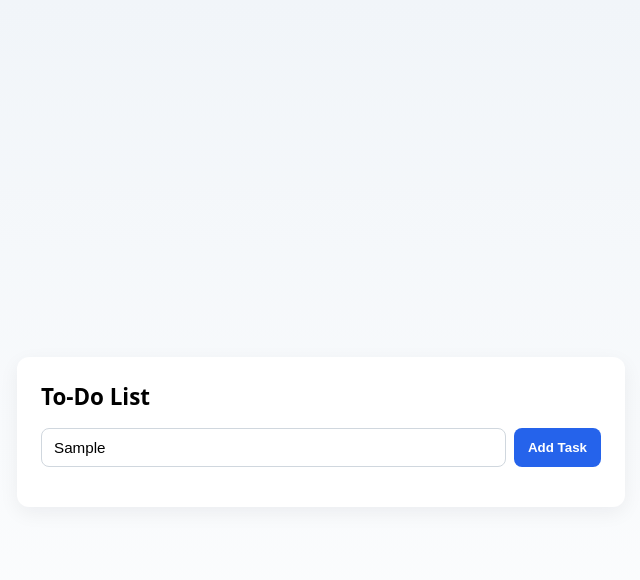
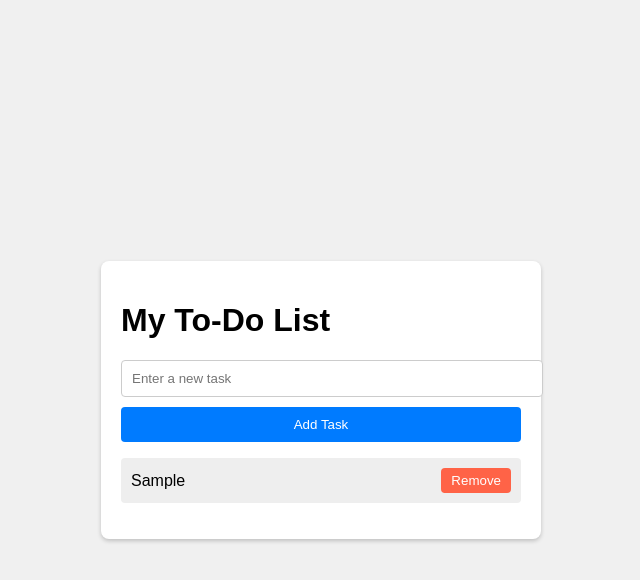
Before and after one commit to Jen-Ojo/dynamic-to-do-list-js, a plain HTML site: page index.html in a window 1280 px wide. Both pictures are taken after typing "Sample" into the empty fields and a click on the button "Add Task". Shown: the whole page, without its empty margins (319-959 px from the left). Drawn offline with Linux system fonts and the light colour scheme.

Commit message:
Implement todo app with localStorage persistence and DOMContentLoaded init

```diff
--- a/index.html
+++ b/index.html
@@ -1,25 +1,19 @@
-<!doctype html>
+<!DOCTYPE html>
 <html lang="en">
 <head>
-  <meta charset="utf-8" />
-  <meta name="viewport" content="width=device-width,initial-scale=1" />
-  <title>Dynamic To-Do List</title>
-  <link rel="stylesheet" href="styles.css" />
+    <meta charset="UTF-8">
+    <title>To-Do List Application</title>
+    <link rel="stylesheet" href="styles.css">
 </head>
 <body>
-  <main>
-    <h1>To-Do List</h1>
-
-    <!-- Input and Add button -->
-    <div class="task-entry">
-      <input id="task-input" type="text" placeholder="Enter a new task" />
-      <button id="add-button">Add Task</button>
+    <div id="todo-app">
+        <h1>My To-Do List</h1>
+        <input type="text" id="task-input" placeholder="Enter a new task">
+        <button id="add-task-btn">Add Task</button>
+        <ul id="task-list">
+            <!-- Tasks will be listed here -->
+        </ul>
     </div>
-
-    <!-- Where tasks will be appended -->
-    <ul id="task-list"></ul>
-  </main>
-
-  <script src="script.js"></script>
+    <script src="script.js"></script>
 </body>
 </html>
--- a/script.js
+++ b/script.js
@@ -1,78 +1,83 @@
-document.addEventListener('DOMContentLoaded', function () {
+// Wait for the DOM to fully load
+document.addEventListener('DOMContentLoaded', () => {
 
     // Select DOM elements
     const addButton = document.getElementById('add-task-btn');
     const taskInput = document.getElementById('task-input');
     const taskList = document.getElementById('task-list');
 
-    // Load tasks from Local Storage
+    // -------------------------------
+    //  LOAD TASKS FROM LOCAL STORAGE
+    // -------------------------------
     function loadTasks() {
         const storedTasks = JSON.parse(localStorage.getItem('tasks') || '[]');
 
-        storedTasks.forEach(function (taskText) {
-            addTask(taskText, false);
+        storedTasks.forEach(taskText => {
+            addTask(taskText, false); // false = do NOT save again to localStorage
         });
     }
 
-    // Function to add a new task
+    // -------------------------------
+    //  FUNCTION TO ADD NEW TASK
+    // -------------------------------
     function addTask(taskText, save = true) {
 
-        // If called from button or Enter key, get text from input
-        if (typeof taskText !== 'string') {
+        // If no task text provided (normal button/enter use)
+        if (!taskText) {
             taskText = taskInput.value.trim();
         }
 
-        if (taskText !== "") {
-            // Create new li element
+        // Empty input check
+        if (taskText === "") {
+            alert("Please enter a task.");
+            return;
+        }
+
+        // Create new list item (li)
         const li = document.createElement('li');
         li.textContent = taskText;
 
         // Create remove button
         const removeBtn = document.createElement('button');
         removeBtn.textContent = "Remove";
-            removeBtn.className = 'remove-btn';
+        removeBtn.classList.add('remove-btn'); // ✅ Use classList.add as checker expects
 
-            // Assign onclick event
+        // Remove task when button is clicked
         removeBtn.onclick = function () {
-                taskList.removeChild(li);
+            taskList.removeChild(li); // ✅ Directly remove li from taskList
 
-                // Update Local Storage when task is removed
+            // Remove from Local Storage
             const storedTasks = JSON.parse(localStorage.getItem('tasks') || '[]');
-                const updatedTasks = storedTasks.filter(function (task) {
-                    return task !== taskText;
-                });
+            const updatedTasks = storedTasks.filter(task => task !== taskText);
             localStorage.setItem('tasks', JSON.stringify(updatedTasks));
         };
 
-            // Append button to li, and li to list
+        // Append elements
         li.appendChild(removeBtn);
         taskList.appendChild(li);
 
-            // Save new task to Local Storage
+        // Save to Local Storage (if needed)
         if (save) {
             const storedTasks = JSON.parse(localStorage.getItem('tasks') || '[]');
             storedTasks.push(taskText);
             localStorage.setItem('tasks', JSON.stringify(storedTasks));
         }
 
-            // Clear input field
+        // Clear input
         taskInput.value = "";
-        } else {
-            alert("Please enter a task.");
-        }
     }
 
-    // Event listener for Add Task button
-    addButton.addEventListener('click', addTask);
+    // -------------------------------
+    //  EVENT LISTENERS
+    // -------------------------------
+    addButton.addEventListener('click', () => addTask());
 
-    // Event listener for pressing Enter key
-    taskInput.addEventListener('keypress', function (event) {
+    taskInput.addEventListener('keypress', (event) => {
         if (event.key === 'Enter') {
             addTask();
         }
     });
 
-    // Load saved tasks when page loads
+    // Load tasks on page load
     loadTasks();
-
 });
--- a/styles.css
+++ b/styles.css
@@ -1,80 +1,68 @@
-:root{
-  font-family: system-ui, -apple-system, "Segoe UI", Roboto, "Helvetica Neue", Arial;
-  --card-bg: #ffffff;
-  --muted: #666;
+body {
+    font-family: Arial, sans-serif;
+    background-color: #f0f0f0;
+    display: flex;
+    justify-content: center;
+    align-items: center;
+    height: 100vh;
+    margin: 0;
 }
 
-body{
-  background: linear-gradient(180deg,#f1f5f9,#ffffff);
-  margin: 0;
-  min-height: 100vh;
-  display: flex;
-  align-items: center;
-  justify-content: center;
-  padding: 32px;
+#todo-app {
+    width: 100%;
+    max-width: 400px;
+    background: #fff;
+    padding: 20px;
+    border-radius: 8px;
+    box-shadow: 0 2px 4px rgba(0,0,0,0.2);
 }
 
-main{
-  width: 100%;
-  max-width: 560px;
-  background: var(--card-bg);
-  border-radius: 12px;
-  padding: 24px;
-  box-shadow: 0 6px 20px rgba(20,20,40,0.06);
+#task-input {
+    width: 100%;
+    padding: 10px;
+    margin-bottom: 10px;
+    border: 1px solid #ccc;
+    border-radius: 4px;
 }
 
-h1{
-  margin: 0 0 16px 0;
-  font-size: 1.4rem;
+#add-task-btn {
+    width: 100%;
+    padding: 10px;
+    background-color: #007bff;
+    color: white;
+    border: none;
+    border-radius: 4px;
+    cursor: pointer;
 }
 
-.task-entry{
-  display:flex;
-  gap:8px;
-  margin-bottom: 16px;
+#add-task-btn:hover {
+    background-color: #0056b3;
 }
 
-#task-input{
-  flex:1;
-  padding: 10px 12px;
-  border-radius: 8px;
-  border: 1px solid #d0d7de;
-  font-size: 0.95rem;
+ul {
+    list-style-type: none;
+    padding: 0;
 }
 
-#add-button{
-  padding: 10px 14px;
-  border-radius: 8px;
-  border: none;
-  cursor: pointer;
-  background: #2563eb;
-  color: #fff;
-  font-weight: 600;
+li {
+    background-color: #eeeeee;
+    margin-top: 8px;
+    padding: 10px;
+    border-radius: 4px;
+    display: flex;
+    justify-content: space-between;
+    align-items: center;
 }
 
-#task-list{
-  list-style: none;
-  padding: 0;
-  margin: 0;
+.remove-btn {
+    cursor: pointer;
+    background-color: #ff6347;
+    color: white;
+    border: none;
+    border-radius: 4px;
+    padding: 5px 10px;
 }
 
-#task-list li{
-  display:flex;
-  justify-content: space-between;
-  align-items: center;
-  padding: 10px 12px;
-  border-radius: 8px;
-  border: 1px solid #eef2f7;
-  margin-bottom: 8px;
+.remove-btn:hover {
+    background-color: #d9534f;
 }
-
-.remove-btn{
-  margin-left: 12px;
-  padding: 6px 10px;
-  border-radius: 6px;
-  border: none;
-  cursor: pointer;
-  background: #ef4444;
-  color: #fff;
-  font-weight: 600;
-}
```
Lines whose indentation alone changed are shown as unchanged.
